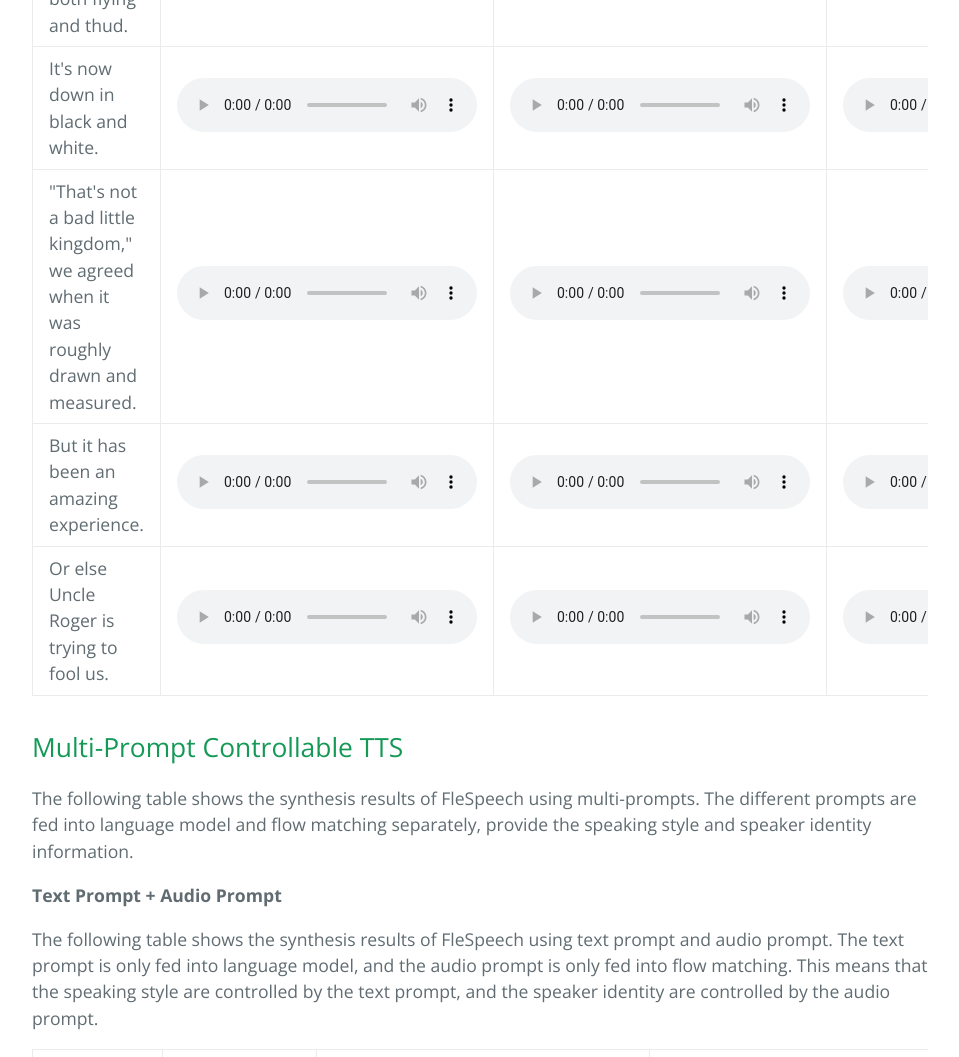
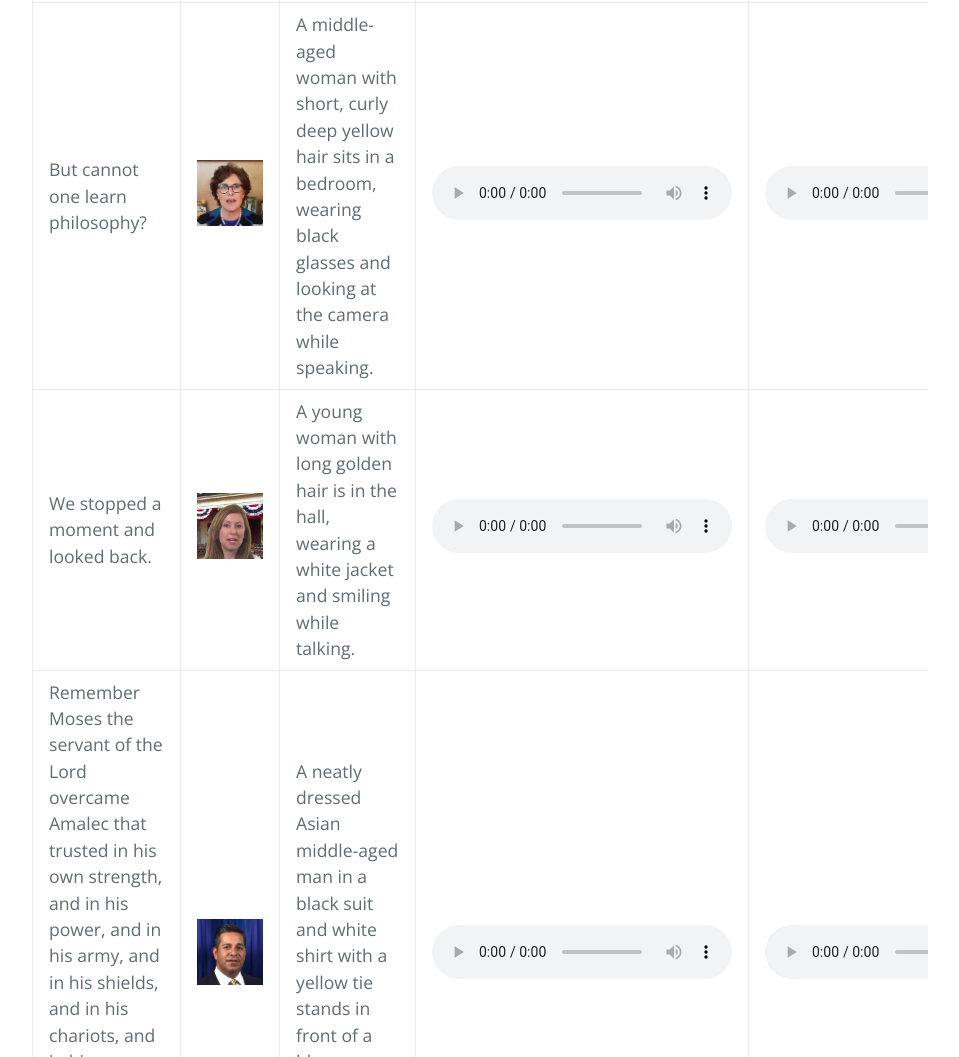
Before and after one commit to kkksuper/FleSpeech, a plain HTML site: page index.html in a window 1280 px wide. Shown: the part 10943-12000 px from the top of the page, without its empty margins (160-1119 px from the left). Drawn offline with nearby package versions, Linux system fonts and the light colour scheme.

Commit message:
update unseen face prompt result

```diff
--- a/index.html
+++ b/index.html
@@ -93,6 +93,10 @@
       <tr><td>"That's not a bad little kingdom," we agreed when it was roughly drawn and measured.</td><td><img style='height: 100%;width: 100%;object-fit: cover;' src='demos/face_prompt/W033_surprised_level_2_003.jpg'></td><td style='word-wrap:break-word;white-space:normal;'>A young woman with black hair in an orange shirt looks surprised, with her mouth open and eyes wide. </td><td><audio controls><source src='demos/f/FleSpeech/W033_surprised_level_2_003/339-132717-339_132717_000126_000000.wav' type='audio/wav'></audio></td><td><audio controls><source src='demos/f/PromptTTS2/W033_surprised_level_2_003/339-132717-339_132717_000126_000000.wav' type='audio/wav'></audio></td><td><audio controls><source src='demos/f/MM-TTS/W033_surprised_level_2_003/339-132717-339_132717_000126_000000.wav' type='audio/wav'></audio></td></tr>
       <tr><td>I could hardly move for the next couple of days.</td><td><img style='height: 100%;width: 100%;object-fit: cover;' src='demos/face_prompt/W009_sad_level_3_004.jpg'></td><td style='word-wrap:break-word;white-space:normal;'>A young woman with dark hair in a gray sweater appears distressed, her eyes shut and mouth open as if about to scream.</td><td><audio controls><source src='demos/f/FleSpeech/W009_sad_level_3_004/vctk_p241_345.wav' type='audio/wav'></audio></td><td><audio controls><source src='demos/f/PromptTTS2/W009_sad_level_3_004/vctk_p241_345.wav' type='audio/wav'></audio></td><td><audio controls><source src='demos/f/MM-TTS/W009_sad_level_3_004/vctk_p241_345.wav' type='audio/wav'></audio></td></tr>
       <tr><td>Nothing is safe.</td><td><img style='height: 100%;width: 100%;object-fit: cover;' src='demos/face_prompt/W009_sad_level_3_004.jpg'></td><td style='word-wrap:break-word;white-space:normal;'>A young woman with dark hair in a gray sweater appears distressed, her eyes shut and mouth open as if about to scream.</td><td><audio controls><source src='demos/f/FleSpeech/W009_sad_level_3_004/vctk_p258_301.wav' type='audio/wav'></audio></td><td><audio controls><source src='demos/f/PromptTTS2/W009_sad_level_3_004/vctk_p258_301.wav' type='audio/wav'></audio></td><td><audio controls><source src='demos/f/MM-TTS/W009_sad_level_3_004/vctk_p258_301.wav' type='audio/wav'></audio></td></tr>
+      <tr><td>Although, at first, I may have made up my mind to accept anything rather than return to the convent, it is only in human nature, having got an inch, to ask for an ell, and you and I, sweet love, are of those who would have it all.</td><td><img style='height: 100%;width: 100%;object-fit: cover;' src='demos/face_prompt/RD_Radio25_0.jpg'></td><td style='word-wrap:break-word;white-space:normal;'>A slightly overweight, bald middle-aged man stands in a hall, wearing a gray shirt and speaking with a serious expression.</td><td><audio controls><source src='demos/f/FleSpeech/RD_Radio25_0_1_17410/22-121148-22_121148_000006_000002.wav' type='audio/wav'></audio></td><td><audio controls><source src='demos/f/PromptTTS2/RD_Radio25_0_1_17410/22-121148-22_121148_000006_000002.wav' type='audio/wav'></audio></td><td><audio controls><source src='demos/f/MM-TTS/RD_Radio25_0_1_17410/22-121148-22_121148_000006_000002.wav' type='audio/wav'></audio></td></tr>
+      <tr><td>But cannot one learn philosophy?</td><td><img style='height: 100%;width: 100%;object-fit: cover;' src='demos/face_prompt/WDA_JackyRosen_0.jpg'></td><td style='word-wrap:break-word;white-space:normal;'>A middle-aged woman with short, curly deep yellow hair sits in a bedroom, wearing black glasses and looking at the camera while speaking.</td><td><audio controls><source src='demos/f/FleSpeech/WDA_JackyRosen_0_1_17450/40_121026_000187_000000.wav' type='audio/wav'></audio></td><td><audio controls><source src='demos/f/PromptTTS2/WDA_JackyRosen_0_1_17450/40_121026_000187_000000.wav' type='audio/wav'></audio></td><td><audio controls><source src='demos/f/MM-TTS/WDA_JackyRosen_0_1_17450/40_121026_000187_000000.wav' type='audio/wav'></audio></td></tr>
+      <tr><td>We stopped a moment and looked back.</td><td><img style='height: 100%;width: 100%;object-fit: cover;' src='demos/face_prompt/RD_Radio57_0.jpg'></td><td style='word-wrap:break-word;white-space:normal;'>A young woman with long golden hair is in the hall, wearing a white jacket and smiling while talking.</td><td><audio controls><source src='demos/f/FleSpeech/RD_Radio57_0_0_20520/339-132718-339_132718_000064_000000.wav' type='audio/wav'></audio></td><td><audio controls><source src='demos/f/PromptTTS2/RD_Radio57_0_0_20520/339-132718-339_132718_000064_000000.wav' type='audio/wav'></audio></td><td><audio controls><source src='demos/f/MM-TTS/RD_Radio57_0_0_20520/339-132718-339_132718_000064_000000.wav' type='audio/wav'></audio></td></tr>
+      <tr><td>Remember Moses the servant of the Lord overcame Amalec that trusted in his own strength, and in his power, and in his army, and in his shields, and in his chariots, and in his horsemen, not by fighting with the sword, but by holy prayers.</td><td><img style='height: 100%;width: 100%;object-fit: cover;' src='demos/face_prompt/WDA_BenRayLujn_0.jpg'></td><td style='word-wrap:break-word;white-space:normal;'>A neatly dressed Asian middle-aged man in a black suit and white shirt with a yellow tie stands in front of a blue backdrop, looking at the camera.</td><td><audio controls><source src='demos/f/FleSpeech/WDA_BenRayLujn_0_15_10950/27_124992_000062_000001.wav' type='audio/wav'></audio></td><td><audio controls><source src='demos/f/PromptTTS2/WDA_BenRayLujn_0_15_10950/27_124992_000062_000001.wav' type='audio/wav'></audio></td><td><audio controls><source src='demos/f/MM-TTS/WDA_BenRayLujn_0_15_10950/27_124992_000062_000001.wav' type='audio/wav'></audio></td></tr>
     </table>
 
     <br><br>
```
Also changed, not shown: demos/face_prompt/RD_Radio57_0.jpg (added), demos/face_prompt/WDA_BenRayLujn_0.jpg (added), demos/face_prompt/WDA_JackyRosen_0.jpg (added), 12 other files.
